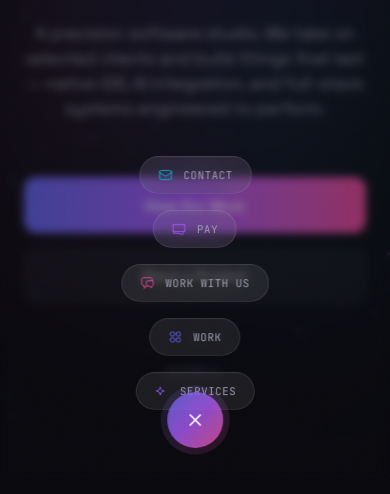
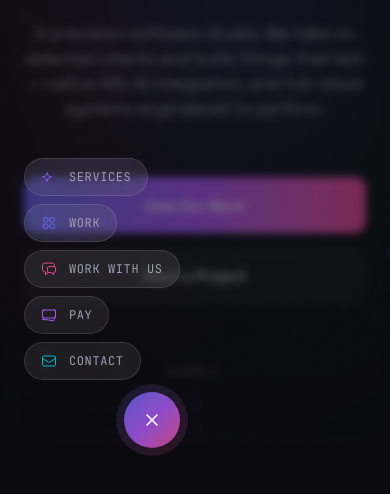
Before and after one commit to shivy108/base_scroll_page, an Astro site: page / in a window 390 px wide. Both pictures are taken after a click on the button "Toggle navigation". Shown: the part 364-858 px from the top of the page. Built offline with nearby package versions, Linux system fonts and the light colour scheme; Astro itself is replaced by a stand-in of ours; animation ran at ten frames a second.

Commit message:
fix: FAB layout fixes, mobile moves to bottom-left with left-aligned items

```diff
--- a/src/components/Header.astro
+++ b/src/components/Header.astro
@@ -2,24 +2,46 @@
 ---
 
 <!-- Floating Action Button Nav -->
-<nav id="fab-nav" class="fixed bottom-8 left-1/2 -translate-x-1/2 z-50 flex flex-col items-center gap-3">
+<!-- Desktop: bottom-center | Mobile: bottom-left -->
+<nav id="fab-nav" class="fixed bottom-8 z-50 flex flex-col items-end md:items-center
+  left-6 md:left-1/2 md:-translate-x-1/2">
 
-  <!-- Nav items (fan up when open) -->
-  <div id="fab-items" class="flex flex-col items-center gap-3 pointer-events-none">
+  <!-- Nav items -->
+  <div id="fab-items" class="flex flex-col items-start md:items-center gap-2 mb-3 pointer-events-none">
 
-    <a href="mailto:info@shiv.rocks" data-fab-item class="fab-item opacity-0 translate-y-8 scale-90"
-      style="transition: opacity 0.3s, transform 0.3s; transition-delay: 0s;">
-      <div class="fab-link glass-strong flex items-center gap-3 px-5 py-3 rounded-full border border-white/10 hover:border-accent-2/40 transition-all duration-300 group whitespace-nowrap">
-        <svg class="w-4 h-4 text-accent-6 shrink-0" fill="none" stroke="currentColor" viewBox="0 0 24 24" stroke-width="1.5">
-          <path stroke-linecap="round" stroke-linejoin="round" d="M21.75 6.75v10.5a2.25 2.25 0 0 1-2.25 2.25h-15a2.25 2.25 0 0 1-2.25-2.25V6.75m19.5 0A2.25 2.25 0 0 0 19.5 4.5h-15a2.25 2.25 0 0 0-2.25 2.25m19.5 0v.243a2.25 2.25 0 0 1-1.07 1.916l-7.5 4.615a2.25 2.25 0 0 1-2.36 0L3.32 8.91a2.25 2.25 0 0 1-1.07-1.916V6.75" />
+    <a href="#services" data-fab-item class="fab-item"
+      style="opacity: 0; transform: translateY(12px) scale(0.9); transition: opacity 0.25s, transform 0.25s;">
+      <div class="fab-link glass-strong flex items-center gap-3 px-4 py-2.5 rounded-full border border-white/10 hover:border-accent-2/50 transition-all duration-300 group whitespace-nowrap">
+        <svg class="w-4 h-4 text-accent-2 shrink-0" fill="none" stroke="currentColor" viewBox="0 0 24 24" stroke-width="1.5">
+          <path stroke-linecap="round" stroke-linejoin="round" d="M9.813 15.904 9 18.75l-.813-2.846a4.5 4.5 0 0 0-3.09-3.09L2.25 12l2.846-.813a4.5 4.5 0 0 0 3.09-3.09L9 5.25l.813 2.846a4.5 4.5 0 0 0 3.09 3.09L15.75 12l-2.846.813a4.5 4.5 0 0 0-3.09 3.09Z" />
         </svg>
-        <span class="text-xs font-mono uppercase tracking-wider text-text-secondary group-hover:text-text-primary transition-colors">Contact</span>
+        <span class="text-xs font-mono uppercase tracking-wider text-text-secondary group-hover:text-text-primary transition-colors">Services</span>
       </div>
     </a>
 
-    <a href="/tip" data-fab-item class="fab-item opacity-0 translate-y-8 scale-90"
-      style="transition: opacity 0.3s, transform 0.3s; transition-delay: 0s;">
-      <div class="fab-link glass-strong flex items-center gap-3 px-5 py-3 rounded-full border border-white/10 hover:border-accent-3/40 transition-all duration-300 group whitespace-nowrap">
+    <a href="#projects" data-fab-item class="fab-item"
+      style="opacity: 0; transform: translateY(12px) scale(0.9); transition: opacity 0.25s, transform 0.25s;">
+      <div class="fab-link glass-strong flex items-center gap-3 px-4 py-2.5 rounded-full border border-white/10 hover:border-accent-1/50 transition-all duration-300 group whitespace-nowrap">
+        <svg class="w-4 h-4 text-accent-1 shrink-0" fill="none" stroke="currentColor" viewBox="0 0 24 24" stroke-width="1.5">
+          <path stroke-linecap="round" stroke-linejoin="round" d="M3.75 6A2.25 2.25 0 0 1 6 3.75h2.25A2.25 2.25 0 0 1 10.5 6v2.25a2.25 2.25 0 0 1-2.25 2.25H6a2.25 2.25 0 0 1-2.25-2.25V6ZM3.75 15.75A2.25 2.25 0 0 1 6 13.5h2.25a2.25 2.25 0 0 1 2.25 2.25V18a2.25 2.25 0 0 1-2.25 2.25H6A2.25 2.25 0 0 1 3.75 18v-2.25ZM13.5 6a2.25 2.25 0 0 1 2.25-2.25H18A2.25 2.25 0 0 1 20.25 6v2.25A2.25 2.25 0 0 1 18 10.5h-2.25a2.25 2.25 0 0 1-2.25-2.25V6ZM13.5 15.75a2.25 2.25 0 0 1 2.25-2.25H18a2.25 2.25 0 0 1 2.25 2.25V18A2.25 2.25 0 0 1 18 20.25h-2.25A2.25 2.25 0 0 1 13.5 18v-2.25Z" />
+        </svg>
+        <span class="text-xs font-mono uppercase tracking-wider text-text-secondary group-hover:text-text-primary transition-colors">Work</span>
+      </div>
+    </a>
+
+    <a href="#contact" data-fab-item class="fab-item"
+      style="opacity: 0; transform: translateY(12px) scale(0.9); transition: opacity 0.25s, transform 0.25s;">
+      <div class="fab-link glass-strong flex items-center gap-3 px-4 py-2.5 rounded-full border border-white/10 hover:border-accent-4/50 transition-all duration-300 group whitespace-nowrap">
+        <svg class="w-4 h-4 text-accent-4 shrink-0" fill="none" stroke="currentColor" viewBox="0 0 24 24" stroke-width="1.5">
+          <path stroke-linecap="round" stroke-linejoin="round" d="M20.25 8.511c.884.284 1.5 1.128 1.5 2.097v4.286c0 1.136-.847 2.1-1.98 2.193-.34.027-.68.052-1.02.072v3.091l-3-3c-1.354 0-2.694-.055-4.02-.163a2.115 2.115 0 0 1-.825-.242m9.345-8.334a2.126 2.126 0 0 0-.476-.095 48.64 48.64 0 0 0-8.048 0c-1.131.094-1.976 1.057-1.976 2.192v4.286c0 .837.46 1.58 1.155 1.951m9.345-8.334V6.637c0-1.621-1.152-3.026-2.76-3.235A48.455 48.455 0 0 0 11.25 3c-2.115 0-4.198.137-6.24.402-1.608.209-2.76 1.614-2.76 3.235v6.226c0 1.621 1.152 3.026 2.76 3.235.577.075 1.157.14 1.74.194V21l4.155-4.155" />
+        </svg>
+        <span class="text-xs font-mono uppercase tracking-wider text-text-secondary group-hover:text-text-primary transition-colors">Work with us</span>
+      </div>
+    </a>
+
+    <a href="/tip" data-fab-item class="fab-item"
+      style="opacity: 0; transform: translateY(12px) scale(0.9); transition: opacity 0.25s, transform 0.25s;">
+      <div class="fab-link glass-strong flex items-center gap-3 px-4 py-2.5 rounded-full border border-white/10 hover:border-accent-3/50 transition-all duration-300 group whitespace-nowrap">
         <svg class="w-4 h-4 text-accent-3 shrink-0" fill="none" stroke="currentColor" viewBox="0 0 24 24" stroke-width="1.5">
           <path stroke-linecap="round" stroke-linejoin="round" d="M2.25 18.75a60.07 60.07 0 0 1 15.797 2.101c.727.198 1.453-.342 1.453-1.096V18.75M3.75 4.5v.75A.75.75 0 0 1 3 6h-.75m0 0v-.375c0-.621.504-1.125 1.125-1.125H20.25M2.25 6v9m18-10.5v.75c0 .414.336.75.75.75h.75m-1.5-1.5h.375c.621 0 1.125.504 1.125 1.125v9.75c0 .621-.504 1.125-1.125 1.125h-.375m1.5-1.5H21a.75.75 0 0 0-.75.75v.75m0 0H3.75m0 0h-.375a1.125 1.125 0 0 1-1.125-1.125V15m1.5 1.5v-.75A.75.75 0 0 0 3 15h-.75" />
         </svg>
@@ -27,33 +49,13 @@
       </div>
     </a>
 
-    <a href="#contact" data-fab-item class="fab-item opacity-0 translate-y-8 scale-90"
-      style="transition: opacity 0.3s, transform 0.3s; transition-delay: 0s;">
-      <div class="fab-link glass-strong flex items-center gap-3 px-5 py-3 rounded-full border border-white/10 hover:border-accent-4/40 transition-all duration-300 group whitespace-nowrap">
-        <svg class="w-4 h-4 text-accent-4 shrink-0" fill="none" stroke="currentColor" viewBox="0 0 24 24" stroke-width="1.5">
-          <path stroke-linecap="round" stroke-linejoin="round" d="M20.25 8.511c.884.284 1.5 1.128 1.5 2.097v4.286c0 1.136-.847 2.1-1.98 2.193-.34.027-.68.052-1.02.072v3.091l-3-3c-1.354 0-2.694-.055-4.02-.163a2.115 2.115 0 0 1-.825-.242m9.345-8.334a2.126 2.126 0 0 0-.476-.095 48.64 48.64 0 0 0-8.048 0c-1.131.094-1.976 1.057-1.976 2.192v4.286c0 .837.46 1.58 1.155 1.951m9.345-8.334V6.637c0-1.621-1.152-3.026-2.76-3.235A48.455 48.455 0 0 0 11.25 3c-2.115 0-4.198.137-6.24.402-1.608.209-2.76 1.614-2.76 3.235v6.226c0 1.621 1.152 3.026 2.76 3.235.577.075 1.157.14 1.74.194V21l4.155-4.155" />
+    <a href="mailto:info@shiv.rocks" data-fab-item class="fab-item"
+      style="opacity: 0; transform: translateY(12px) scale(0.9); transition: opacity 0.25s, transform 0.25s;">
+      <div class="fab-link glass-strong flex items-center gap-3 px-4 py-2.5 rounded-full border border-white/10 hover:border-accent-6/50 transition-all duration-300 group whitespace-nowrap">
+        <svg class="w-4 h-4 text-accent-6 shrink-0" fill="none" stroke="currentColor" viewBox="0 0 24 24" stroke-width="1.5">
+          <path stroke-linecap="round" stroke-linejoin="round" d="M21.75 6.75v10.5a2.25 2.25 0 0 1-2.25 2.25h-15a2.25 2.25 0 0 1-2.25-2.25V6.75m19.5 0A2.25 2.25 0 0 0 19.5 4.5h-15a2.25 2.25 0 0 0-2.25 2.25m19.5 0v.243a2.25 2.25 0 0 1-1.07 1.916l-7.5 4.615a2.25 2.25 0 0 1-2.36 0L3.32 8.91a2.25 2.25 0 0 1-1.07-1.916V6.75" />
         </svg>
-        <span class="text-xs font-mono uppercase tracking-wider text-text-secondary group-hover:text-text-primary transition-colors">Work with us</span>
-      </div>
-    </a>
-
-    <a href="#projects" data-fab-item class="fab-item opacity-0 translate-y-8 scale-90"
-      style="transition: opacity 0.3s, transform 0.3s; transition-delay: 0s;">
-      <div class="fab-link glass-strong flex items-center gap-3 px-5 py-3 rounded-full border border-white/10 hover:border-accent-1/40 transition-all duration-300 group whitespace-nowrap">
-        <svg class="w-4 h-4 text-accent-1 shrink-0" fill="none" stroke="currentColor" viewBox="0 0 24 24" stroke-width="1.5">
-          <path stroke-linecap="round" stroke-linejoin="round" d="M3.75 6A2.25 2.25 0 0 1 6 3.75h2.25A2.25 2.25 0 0 1 10.5 6v2.25a2.25 2.25 0 0 1-2.25 2.25H6a2.25 2.25 0 0 1-2.25-2.25V6ZM3.75 15.75A2.25 2.25 0 0 1 6 13.5h2.25a2.25 2.25 0 0 1 2.25 2.25V18a2.25 2.25 0 0 1-2.25 2.25H6A2.25 2.25 0 0 1 3.75 18v-2.25ZM13.5 6a2.25 2.25 0 0 1 2.25-2.25H18A2.25 2.25 0 0 1 20.25 6v2.25A2.25 2.25 0 0 1 18 10.5h-2.25a2.25 2.25 0 0 1-2.25-2.25V6ZM13.5 15.75a2.25 2.25 0 0 1 2.25-2.25H18a2.25 2.25 0 0 1 2.25 2.25V18A2.25 2.25 0 0 1 18 20.25h-2.25A2.25 2.25 0 0 1 13.5 18v-2.25Z" />
-        </svg>
-        <span class="text-xs font-mono uppercase tracking-wider text-text-secondary group-hover:text-text-primary transition-colors">Work</span>
-      </div>
-    </a>
-
-    <a href="#services" data-fab-item class="fab-item opacity-0 translate-y-8 scale-90"
-      style="transition: opacity 0.3s, transform 0.3s; transition-delay: 0s;">
-      <div class="fab-link glass-strong flex items-center gap-3 px-5 py-3 rounded-full border border-white/10 hover:border-accent-2/40 transition-all duration-300 group whitespace-nowrap">
-        <svg class="w-4 h-4 text-accent-2 shrink-0" fill="none" stroke="currentColor" viewBox="0 0 24 24" stroke-width="1.5">
-          <path stroke-linecap="round" stroke-linejoin="round" d="M9.813 15.904 9 18.75l-.813-2.846a4.5 4.5 0 0 0-3.09-3.09L2.25 12l2.846-.813a4.5 4.5 0 0 0 3.09-3.09L9 5.25l.813 2.846a4.5 4.5 0 0 0 3.09 3.09L15.75 12l-2.846.813a4.5 4.5 0 0 0-3.09 3.09Z" />
-        </svg>
-        <span class="text-xs font-mono uppercase tracking-wider text-text-secondary group-hover:text-text-primary transition-colors">Services</span>
+        <span class="text-xs font-mono uppercase tracking-wider text-text-secondary group-hover:text-text-primary transition-colors">Contact</span>
       </div>
     </a>
 
@@ -62,24 +64,19 @@
   <!-- FAB trigger button -->
   <button
     id="fab-trigger"
-    class="relative w-14 h-14 rounded-full flex items-center justify-center transition-all duration-500 group"
+    class="relative w-14 h-14 rounded-full flex items-center justify-center group"
     aria-label="Toggle navigation"
     aria-expanded="false"
   >
-    <!-- Glow ring -->
     <span class="absolute inset-0 rounded-full bg-gradient-to-br from-accent-1 via-accent-3 to-accent-4 opacity-80 group-hover:opacity-100 transition-opacity duration-300"></span>
-    <!-- Pulse ring -->
-    <span class="fab-pulse absolute inset-0 rounded-full bg-gradient-to-br from-accent-1 to-accent-4 opacity-30 scale-100"></span>
-    <!-- Icon container -->
+    <span class="fab-pulse absolute inset-0 rounded-full bg-gradient-to-br from-accent-1 to-accent-4 opacity-30"></span>
     <span class="relative z-10 w-5 h-5">
-      <!-- Hamburger icon -->
-      <span id="fab-icon-open" class="absolute inset-0 flex flex-col justify-center items-center gap-[5px] transition-all duration-300">
-        <span class="w-5 h-[1.5px] bg-white rounded-full transition-all duration-300"></span>
-        <span class="w-3.5 h-[1.5px] bg-white rounded-full transition-all duration-300 self-start"></span>
-        <span class="w-5 h-[1.5px] bg-white rounded-full transition-all duration-300"></span>
+      <span id="fab-icon-open" class="absolute inset-0 flex flex-col justify-center items-center gap-[5px]" style="transition: opacity 0.3s, transform 0.3s;">
+        <span class="w-5 h-[1.5px] bg-white rounded-full"></span>
+        <span class="w-3.5 h-[1.5px] bg-white rounded-full self-start"></span>
+        <span class="w-5 h-[1.5px] bg-white rounded-full"></span>
       </span>
-      <!-- Close icon -->
-      <span id="fab-icon-close" class="absolute inset-0 flex items-center justify-center opacity-0 rotate-90 transition-all duration-300">
+      <span id="fab-icon-close" class="absolute inset-0 flex items-center justify-center" style="opacity: 0; transform: rotate(90deg); transition: opacity 0.3s, transform 0.3s;">
         <svg class="w-5 h-5 text-white" fill="none" stroke="currentColor" viewBox="0 0 24 24" stroke-width="2">
           <path stroke-linecap="round" stroke-linejoin="round" d="M6 18 18 6M6 6l12 12" />
         </svg>
@@ -89,15 +86,15 @@
 
 </nav>
 
-<!-- Backdrop blur overlay -->
-<div id="fab-backdrop" class="fixed inset-0 z-40 pointer-events-none opacity-0 transition-opacity duration-300"
-  style="background: rgba(10,10,15,0.4); backdrop-filter: blur(4px); -webkit-backdrop-filter: blur(4px);">
+<!-- Backdrop -->
+<div id="fab-backdrop" class="fixed inset-0 z-40 pointer-events-none opacity-0"
+  style="background: rgba(10,10,15,0.5); backdrop-filter: blur(4px); -webkit-backdrop-filter: blur(4px); transition: opacity 0.3s;">
 </div>
 
 <style>
   @keyframes fab-pulse {
     0%, 100% { transform: scale(1); opacity: 0.3; }
-    50% { transform: scale(1.5); opacity: 0; }
+    50% { transform: scale(1.6); opacity: 0; }
   }
   .fab-pulse {
     animation: fab-pulse 3s ease-out infinite;
@@ -117,26 +114,20 @@
   function openMenu() {
     isOpen = true;
     trigger.setAttribute('aria-expanded', 'true');
-
-    // Show backdrop
     backdrop.style.pointerEvents = 'auto';
     backdrop.style.opacity = '1';
-
-    // Enable pointer events on items container
     fabItems.style.pointerEvents = 'auto';
 
-    // Stagger items from bottom (last item = Services = first visible = farthest up)
-    // Items are in DOM order: Contact, Pay, Work with us, Work, Services
-    // We want Services at top, so reverse stagger
+    // Stagger in bottom-to-top (last item in DOM = Contact = shows last = farthest up)
+    // Items order in DOM: Services(0), Work(1), Work with us(2), Pay(3), Contact(4)
+    // Reverse stagger so Services animates in last (top position)
     items.forEach((item, i) => {
-      const delay = (items.length - 1 - i) * 60;
       setTimeout(() => {
         item.style.opacity = '1';
         item.style.transform = 'translateY(0) scale(1)';
-      }, delay);
+      }, i * 55);
     });
 
-    // Morph icon
     iconOpen.style.opacity = '0';
     iconOpen.style.transform = 'rotate(-90deg) scale(0.5)';
     iconClose.style.opacity = '1';
@@ -146,48 +137,28 @@
   function closeMenu() {
     isOpen = false;
     trigger.setAttribute('aria-expanded', 'false');
-
-    // Hide backdrop
     backdrop.style.pointerEvents = 'none';
     backdrop.style.opacity = '0';
 
-    // Stagger close (top to bottom = reverse order)
     items.forEach((item, i) => {
-      const delay = i * 40;
       setTimeout(() => {
         item.style.opacity = '0';
-        item.style.transform = 'translateY(8px) scale(0.9)';
-      }, delay);
+        item.style.transform = 'translateY(12px) scale(0.9)';
+      }, i * 35);
     });
 
-    // Disable pointer events after animation
     setTimeout(() => {
       fabItems.style.pointerEvents = 'none';
-    }, items.length * 40 + 300);
+    }, items.length * 35 + 250);
 
-    // Morph icon back
     iconOpen.style.opacity = '1';
     iconOpen.style.transform = 'rotate(0deg) scale(1)';
     iconClose.style.opacity = '0';
     iconClose.style.transform = 'rotate(90deg)';
   }
 
-  trigger.addEventListener('click', () => {
-    isOpen ? closeMenu() : openMenu();
-  });
-
-  // Close on backdrop click
+  trigger.addEventListener('click', () => isOpen ? closeMenu() : openMenu());
   backdrop.addEventListener('click', closeMenu);
-
-  // Close on nav item click
-  items.forEach((item) => {
-    item.addEventListener('click', () => {
-      setTimeout(closeMenu, 150);
-    });
-  });
-
-  // Close on escape
-  document.addEventListener('keydown', (e) => {
-    if (e.key === 'Escape' && isOpen) closeMenu();
-  });
+  items.forEach((item) => item.addEventListener('click', () => setTimeout(closeMenu, 120)));
+  document.addEventListener('keydown', (e) => { if (e.key === 'Escape' && isOpen) closeMenu(); });
 </script>
```
